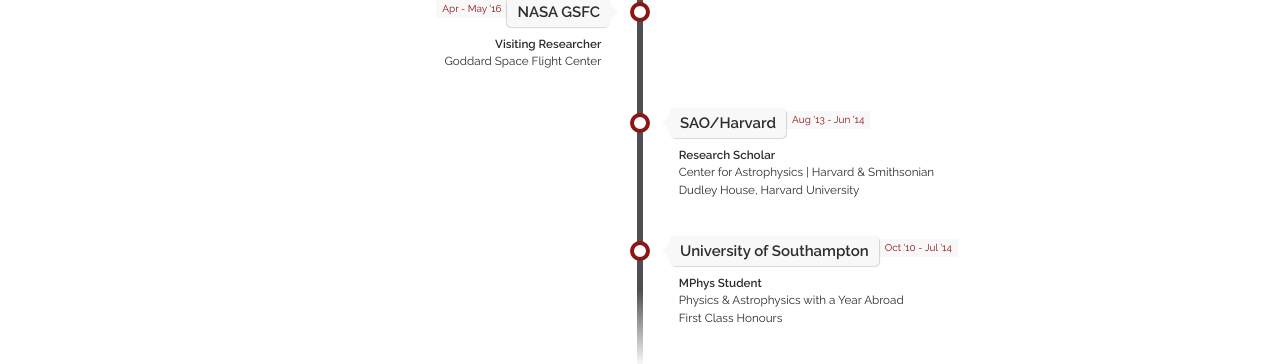
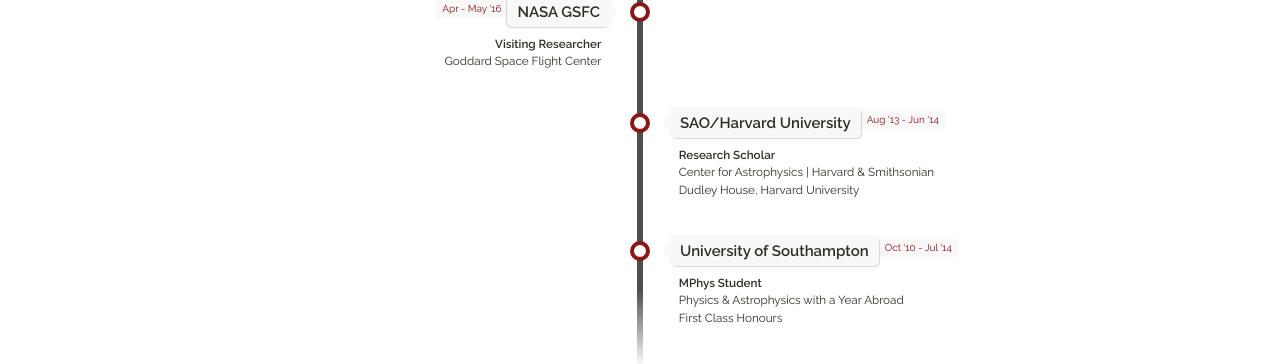
Before and after one commit to rookie0o9/rookie0o9.github.io, a Jekyll site: the page built from index.html, in a window 1280 px wide and 900 px high, scrolled down 2446 px. Shown: the part 418-782 px from the top of the window. Built offline with Jekyll 4.4.1, drawn with Linux system fonts in a browser that asks for light colours.

Commit message:
Update experience.yaml

```diff
--- a/_data/experience.yaml
+++ b/_data/experience.yaml
@@ -36,7 +36,7 @@
   subtitle: "Goddard Space Flight Center"
   category: "work"
 
-- place: "SAO/Harvard"
+- place: "SAO/Harvard University"
   time: "Aug '13 - Jun '14"
   title: "Research Scholar"
   subtitle: "Center for Astrophysics | Harvard & Smithsonian <br> Dudley House, Harvard University"
```
